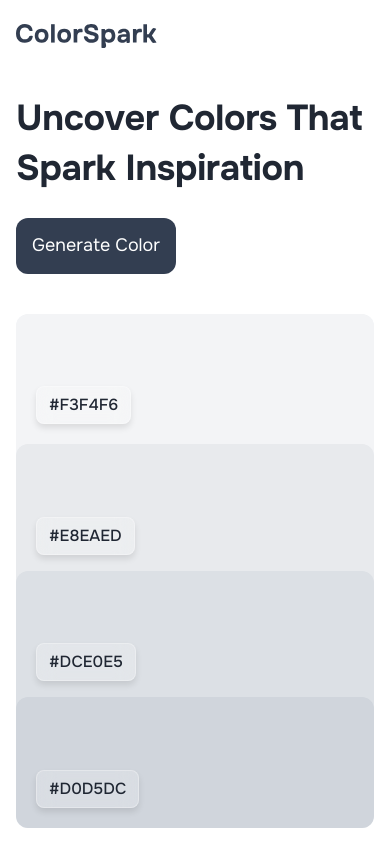
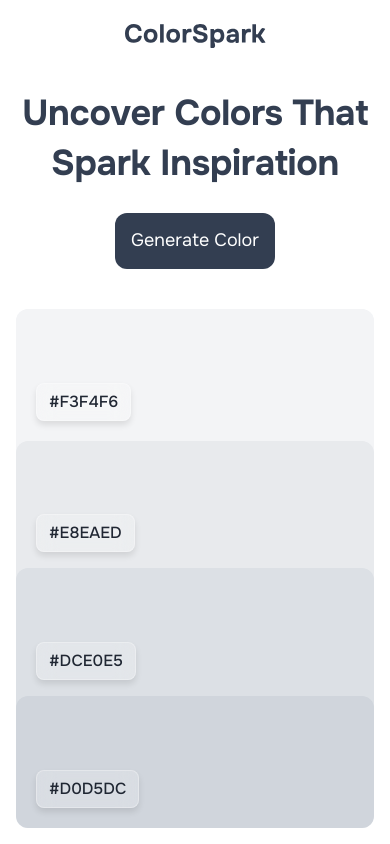
Before and after one commit to Anikhe00/Color-Spark, a plain HTML site: page index.html in a window 390 px wide. Drawn offline with Linux system fonts and the light colour scheme.

Commit message:
Second Commit

```diff
--- a/styles.css
+++ b/styles.css
@@ -20,6 +20,9 @@ header {
   width: 100%;
   height: auto;
   padding: 2rem 5rem;
+  display: flex;
+  justify-content: center;
+  align-items: center;
 }
 
 main {
@@ -27,6 +30,8 @@ main {
   height: 100%;
   display: flex;
   flex-direction: column;
+  justify-content: center;
+  align-items: center;
   row-gap: 3rem;
   padding: 0 5rem 2.5rem 5rem;
 }
@@ -36,16 +41,19 @@ main {
   height: auto;
   display: flex;
   flex-direction: column;
+  justify-content: center;
+  align-items: center;
   row-gap: 1.5rem;
 }
 
 h1 {
-font-size: 4rem;
+font-size: 3.5rem;
 font-style: normal;
 font-weight: 700;
 line-height: 140%;
 letter-spacing: -0.32px;
-color: #202733;
+color: #333E51;
+text-align: center;
 }
 
 button {
@@ -63,6 +71,11 @@ button {
   font-style: normal;
   font-weight: 400;
   line-height: 150%;
+  cursor: pointer;
+}
+
+button:hover {
+  background-color: #5A6E90;
 }
 
 .colors-container {
@@ -166,7 +179,7 @@ button {
     font-weight: 700;
     line-height: 140%;
     letter-spacing: -0.32px;
-    color: #202733;
+    color: #333E51;
     }
 
     .color-box {
@@ -209,7 +222,7 @@ button {
     font-weight: 700;
     line-height: 140%;
     letter-spacing: -0.32px;
-    color: #202733;
+    color: #333E51;
     }
 
     .color-box {
```
